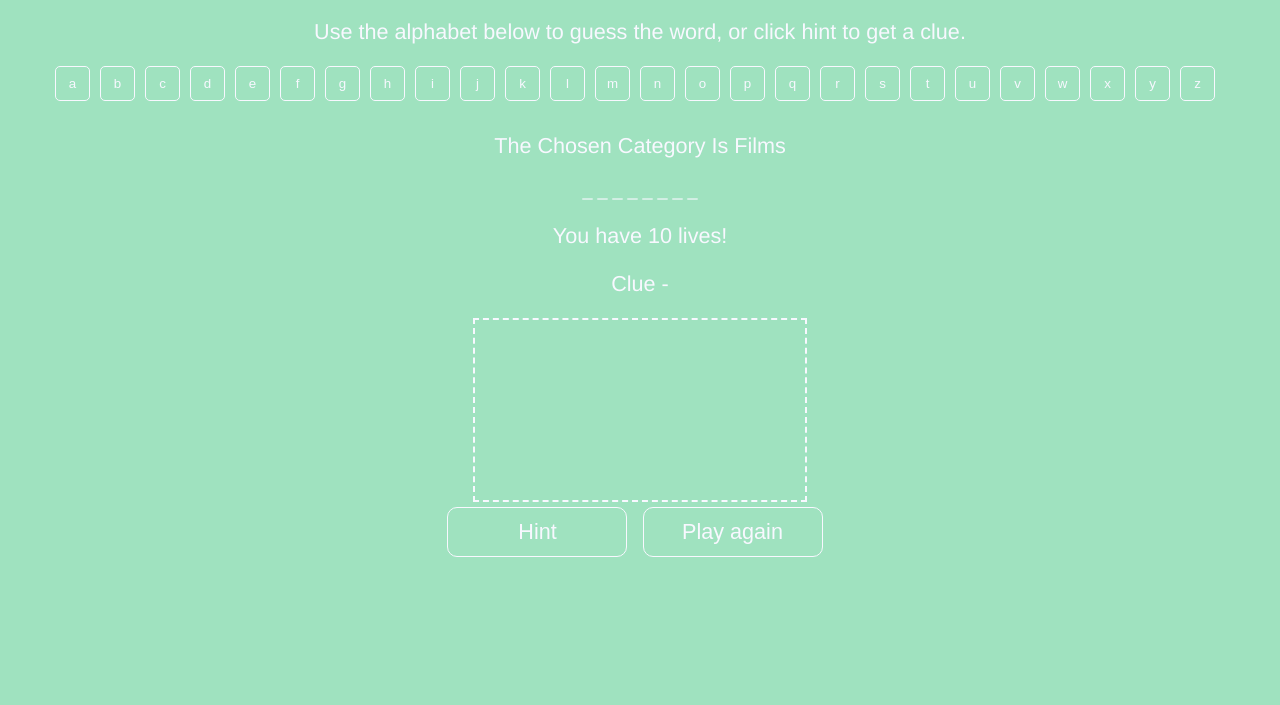
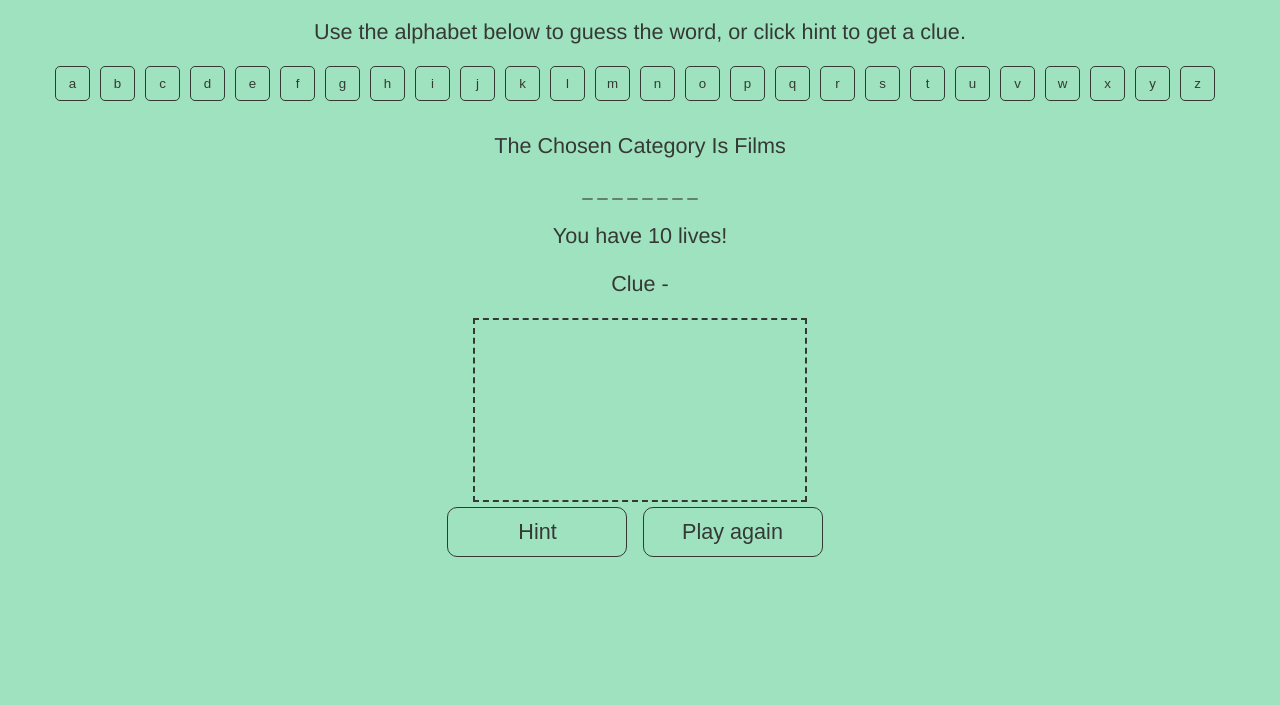
Before and after one commit to asvpspades/Hangman-Game, a website built with Parcel: page index.html in a window 1280 px wide. Shown: the part 95-800 px from the top of the page. Built offline with nearby package versions, Linux system fonts and the light colour scheme.

Commit message:
Update style.css

```diff
--- a/style.css
+++ b/style.css
@@ -2,7 +2,7 @@ body {
     font-family: "HelveticaNeue-Light", "Helvetica Neue Light", "Helvetica Neue",
     Helvetica, Arial, "Lucida Grande", sans-serif;
     background-color: #9fe2bf;
-    color: #f8f8ff;
+    color: #353935;
     text-align: center;
     height: 100%;
     font-size: 18px;
@@ -14,8 +14,8 @@ body {
 }
 
 canvas {
-    color: #f8f8ff;
-    border: dashed 2px #f8f8ff;
+    color: #353935;
+    border: dashed 2px #353935;
     padding: 15px;
 }
 
@@ -42,8 +42,8 @@ p {
 button {
     background: #9fe2bf;
     border-radius: 5px;
-    border: solid 1px #f8f8ff;
-    color: #f8f8ff;
+    border: solid 1px #353935;
+    color: #353935;
     width: 35px;
     height: 35px;
     margin: 0 10px 10px 0;
@@ -64,8 +64,8 @@ button:hover {
 .btn-2 {
     border-radius: 10px;
     background: #9fe2bf;
-    color: #f8f8ff;
-    border: solid 1px #f8f8ff;
+    color: #353935;
+    border: solid 1px #353935;
     text-decoration: none;
     cursor: pointer;
     font-size: 1.2em;
```
